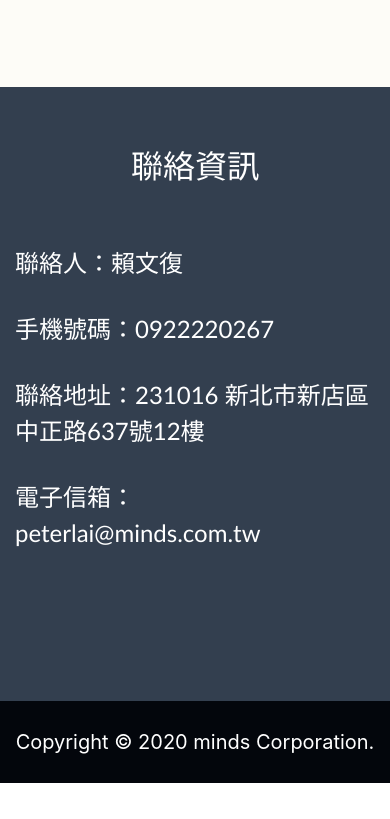
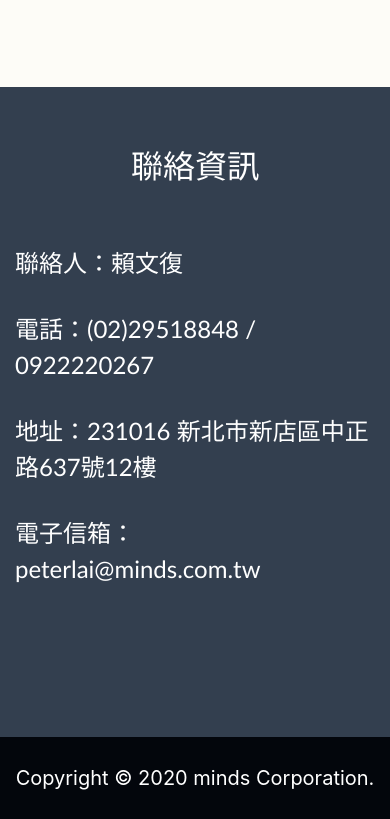
Before and after one commit to mswebsite/website, a plain HTML site: page index.html in a window 390 px wide. Shown: the part 2142-2961 px from the top of the page. Before the commit the page ends 2925 px from the top, so only its background shows below. Drawn offline with nearby package versions, Linux system fonts and the light colour scheme.

Commit message:
update phone

```diff
--- a/index.html
+++ b/index.html
@@ -118,8 +118,8 @@
 			<div class="content-wrap">
 				<ul>
 					<li>聯絡人：賴文復</li>
-					<li>手機號碼：0922220267</li>
-					<li>聯絡地址：231016 新北市新店區中正路637號12樓</li>
+					<li>電話：(02)29518848 / 0922220267</li>
+					<li>地址：231016 新北市新店區中正路637號12樓</li>
 					<li>電子信箱：peterlai@minds.com.tw</li>
 				</ul>
 			</div>
```
